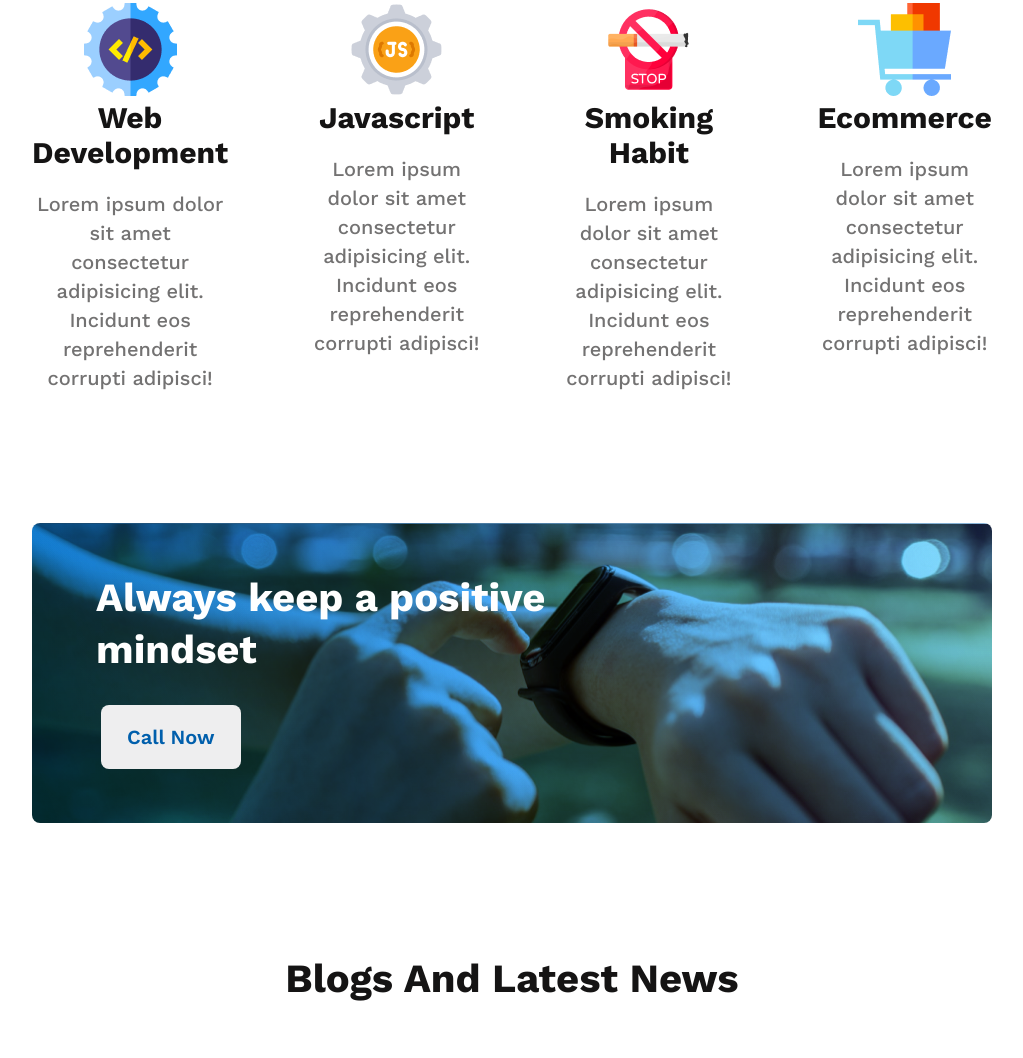
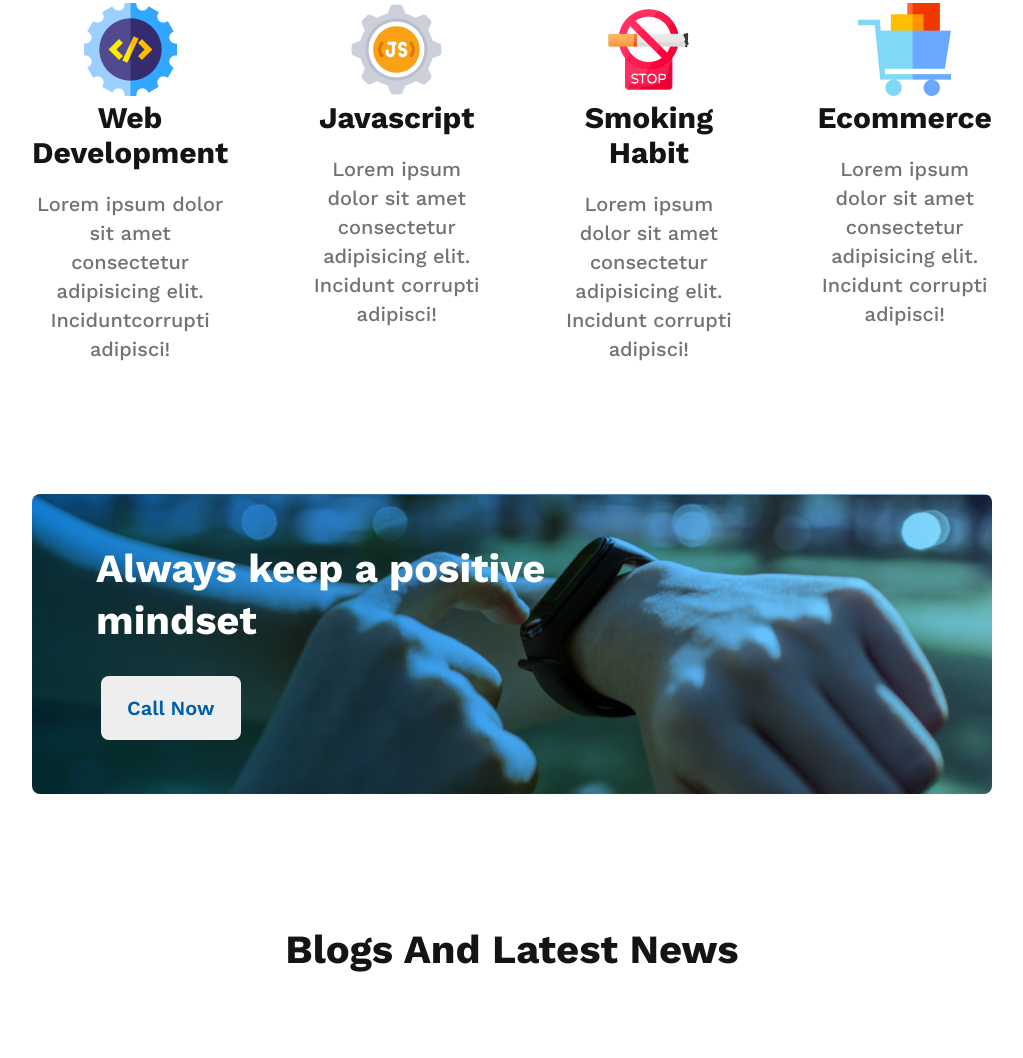
Before and after one commit to isratjmn/new_me, a plain HTML site: page index.html in a window 1280 px wide. Shown: the part 1887-2945 px from the top of the page, without its empty margins (128-1151 px from the left). Drawn offline with nearby package versions, Linux system fonts and the light colour scheme.

Commit message:
Updated File

```diff
--- a/index.html
+++ b/index.html
@@ -58,22 +58,22 @@
                     <div class="features">
                         <img src="./images/icons/web.png" alt="web">
                         <h4 class="feature-title">Web Development</h4>
-                        <p class="features-note">Lorem ipsum dolor sit amet consectetur adipisicing elit. Incidunt eos reprehenderit corrupti adipisci!</p>
+                        <p class="features-note">Lorem ipsum dolor sit amet consectetur adipisicing elit. Inciduntcorrupti adipisci!</p>
                     </div>
                     <div class="features">
                         <img src="./images/icons/js.png" alt="js">
                         <h4 class="feature-title">Javascript</h4>
-                        <p class="features-note">Lorem ipsum dolor sit amet consectetur adipisicing elit. Incidunt eos reprehenderit corrupti adipisci!</p>
+                        <p class="features-note">Lorem ipsum dolor sit amet consectetur adipisicing elit. Incidunt corrupti adipisci!</p>
                     </div>
                     <div class="features">
                         <img src="./images/icons/smoke.png" alt="smoke">
                         <h4 class="feature-title">Smoking Habit</h4>
-                        <p class="features-note">Lorem ipsum dolor sit amet consectetur adipisicing elit. Incidunt eos reprehenderit corrupti adipisci!</p>
+                        <p class="features-note">Lorem ipsum dolor sit amet consectetur adipisicing elit. Incidunt corrupti adipisci!</p>
                     </div>
                     <div class="features">
                         <img src="./images/icons/ecom.png" alt="ecom">
                         <h4 class="feature-title">Ecommerce</h4>
-                        <p class="features-note">Lorem ipsum dolor sit amet consectetur adipisicing elit. Incidunt eos reprehenderit corrupti adipisci!</p>
+                        <p class="features-note">Lorem ipsum dolor sit amet consectetur adipisicing elit. Incidunt corrupti adipisci!</p>
                     </div>
                 </div>
             </section>
--- a/resources/style.css
+++ b/resources/style.css
@@ -204,9 +204,9 @@
 }
 #btn-outline {
     color: #005FAC;
-    padding: 10px 162px;
+    padding: 10px 165px;
     border: none;
-    border: 3px solid #033964;
+    border: 3px solid #005FAC;
     background: transparent;
     border-radius: 8px;
     font-weight: 600;
```
